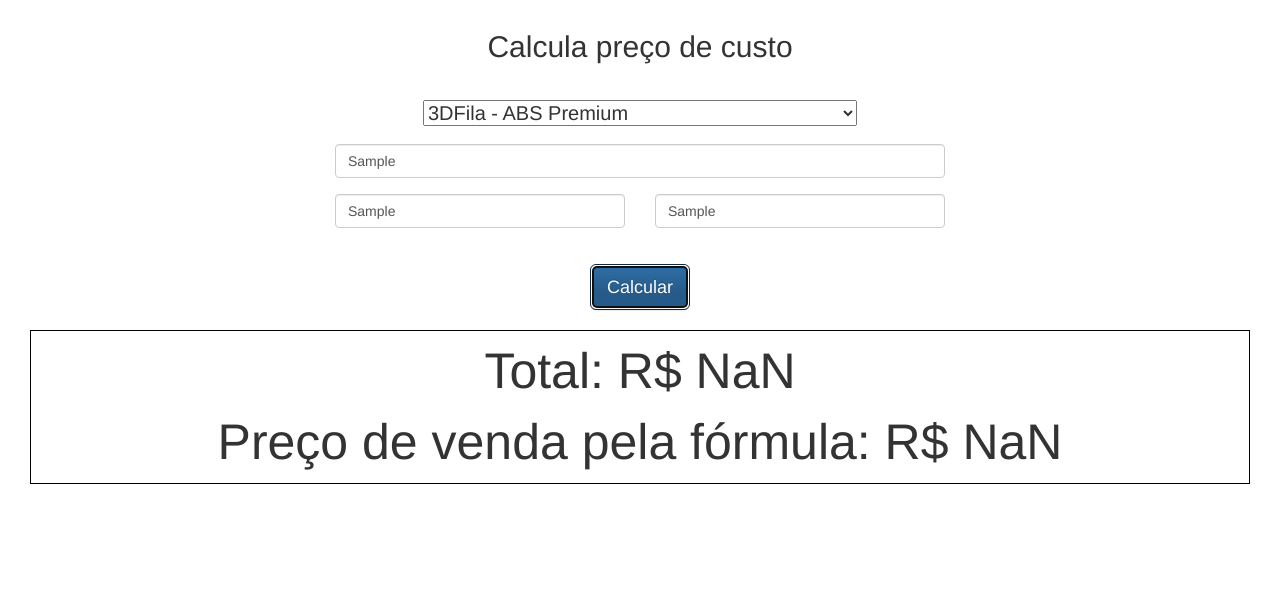
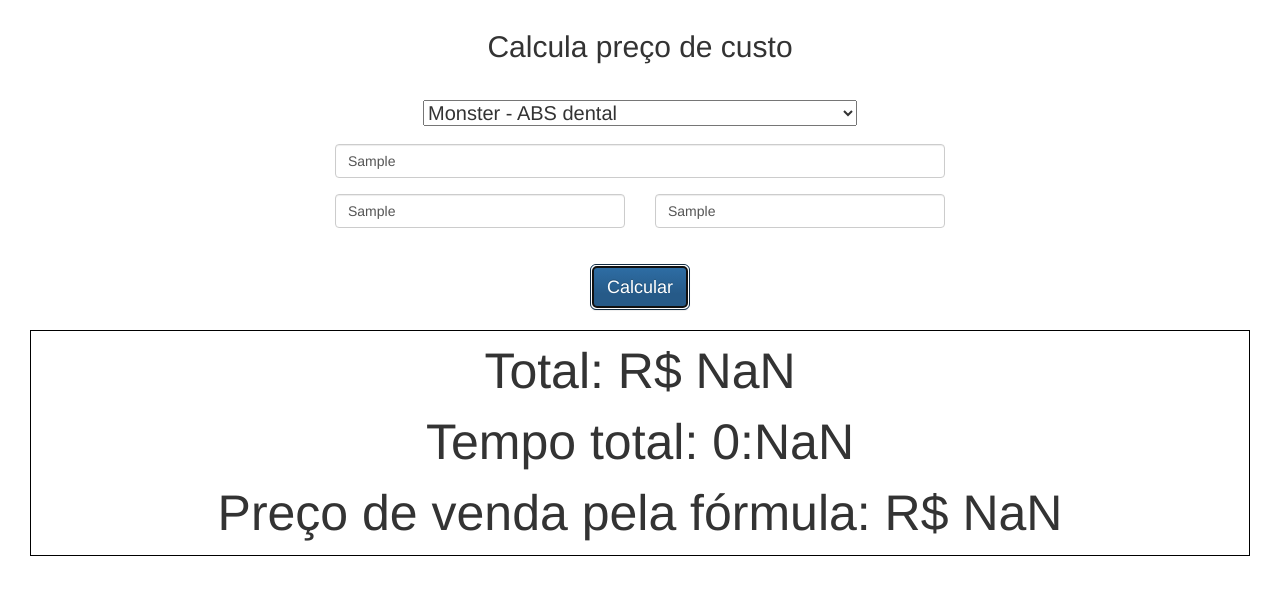
Before and after one commit to studioarm3d/studioarm3d.github.io, a plain HTML site: page index.html in a window 1280 px wide. Both pictures are taken after typing "Sample", "Sample", "Sample" into the empty fields and a click on the button "Calcular". Drawn offline with Linux system fonts and the light colour scheme.

Commit message:
aprimoramentos

```diff
--- a/index.html
+++ b/index.html
@@ -43,6 +43,8 @@
 						<div class="text-center" style="font-size: 50px;border: 1px solid black; padding: 5px;">
 							Total: <span id="total"></span>
 							<br/>
+							Tempo total: <span id="tempoTotal"></span>
+							<br/>
 							Preço de venda pela fórmula: <span id="precoFinal"></span>
 						</div>
 					</div>
--- a/js/app.js
+++ b/js/app.js
@@ -26,14 +26,27 @@ var calcular = function() {
 	var horas = $('#horasUtilizadas').val();
 	var minutos = $('#minutosUtilizados').val();
 	var tempo = parseInt(horas * 60) + parseInt(minutos);
+	var tempoTotal = tempo * procentTempSoft;
+
 	var fila = findExistFila("key", $('#selectFila').val());
 
+
 	var x1 = (gramas * procentPesoSoft) * fila.preco;
-	var x2 = (tempo * procentTempSoft) * precoMinutoMaquina;
+	var x2 = (tempoTotal) * precoMinutoMaquina;
 
 	var total = x1 + x2;
 
 	$("#total").text("R$ " + total.toFixed(2));
+	tempoTotal = calculaTempo(tempoTotal);
+	$("#tempoTotal").text(tempoTotal.horas + ":" + (tempoTotal.min.toFixed(0)<10?"0":"") + tempoTotal.min.toFixed(0));
 	$("#precoFinal").text("R$ " + (total.toFixed(2)*multiLucro).toFixed(2));
+};
 
+var calculaTempo = function(tempoTotal) {
+	var horas = 0;
+	while (tempoTotal - 60 > 0) {
+		tempoTotal-=60;
+		horas+=1;
+	}
+	return {"horas": horas, "min": tempoTotal};
 };
--- a/js/db.js
+++ b/js/db.js
@@ -15,11 +15,17 @@ var intersection = function(a, b){
 
 // Db
 var procentPesoSoft = 1.2;
-var procentTempSoft = 1.2;
+var procentTempSoft = 1.32;
 var precoMinutoMaquina = 0.006;
 var multiLucro = 5;
 
 var filamentosExistentes = [
+	{
+		"name" 	: "Monster - ABS dental",
+		"key"	: "dentalAbs",
+		"disponivel" : true,
+		"preco"	: 0.15
+	},
 	{
 		"name" 	: "3DFila - ABS Premium",
 		"key"	: "3dFilaAp",
```
